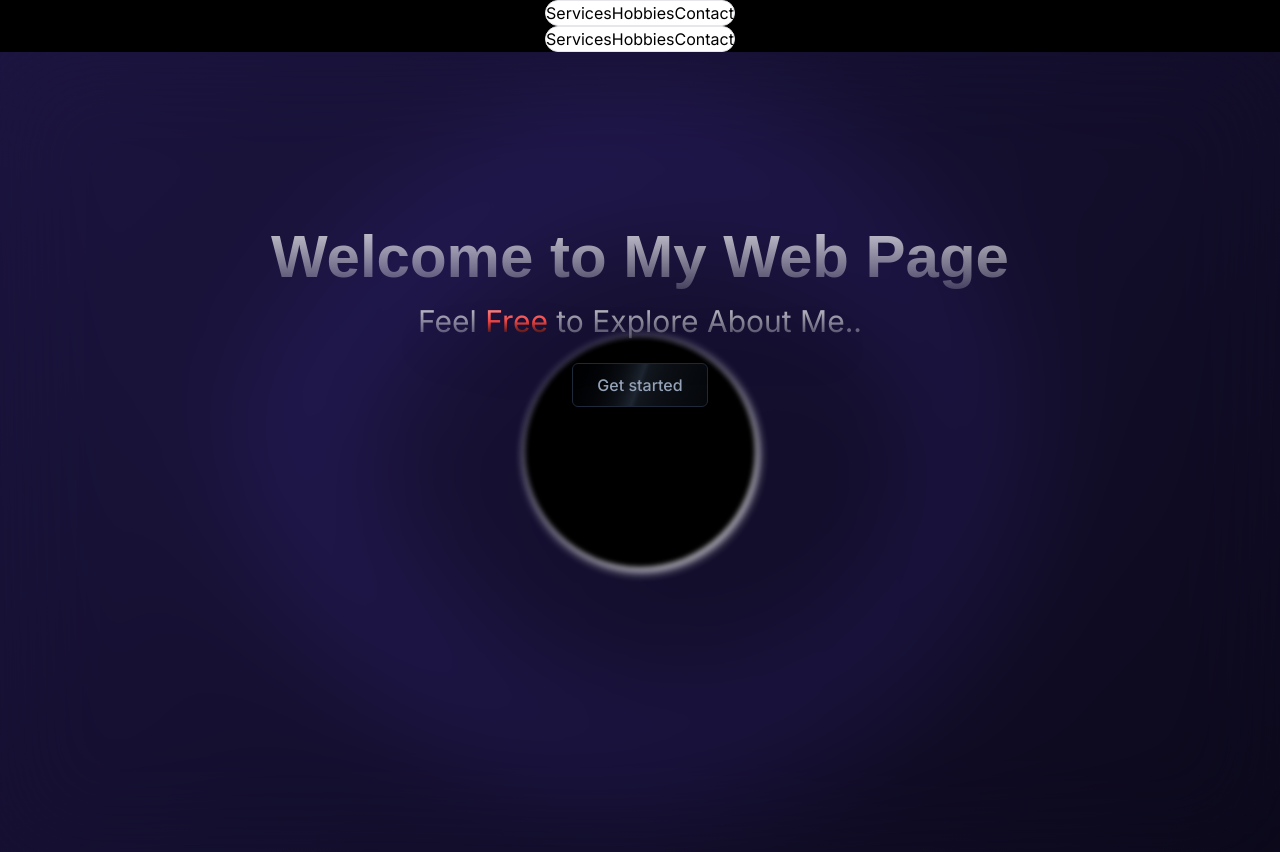
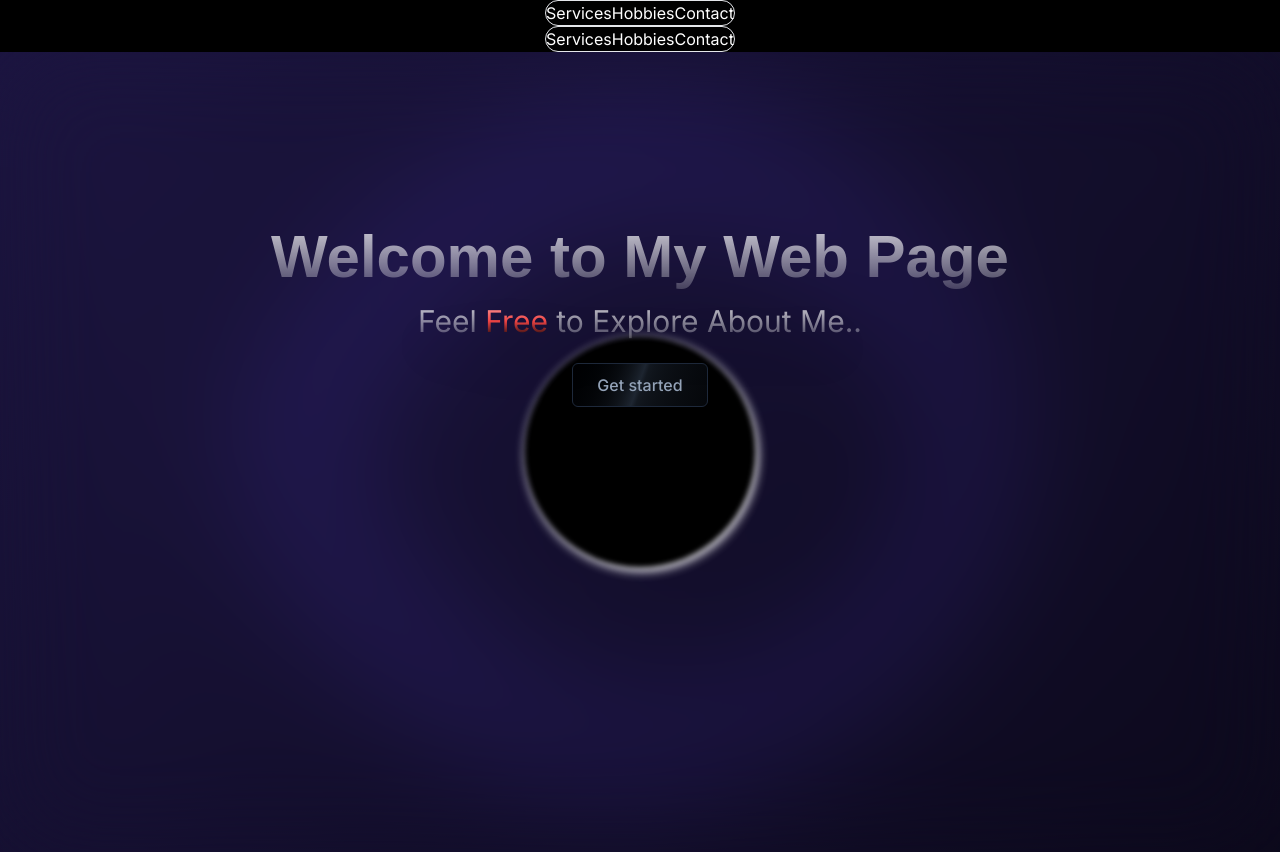
Before and after one commit to sivavarunan/my-website, a Next.js app: page / in a window 1280 px wide. Built offline with nearby package versions, Linux system fonts and the light colour scheme.

Commit message:
made navbar bg opacity

```diff
--- a/src/Components/Navbar.tsx
+++ b/src/Components/Navbar.tsx
@@ -16,7 +16,7 @@ function Navbar({ className }: { className?: string }) {
   const [active, setActive] = useState<string | null>(null);
 
   return (
-    <nav className={cn("fixed top-10 inset-x-0 max-w-2xl mx-auto z-50 shadow-lg", className)}>
+    <nav className={cn("fixed top-10 inset-x-0 max-w-2xl mx-auto z-50 bg-transparent", className)}>
       <Menu setActive={setActive}>
         <div className="flex items-center justify-between">
           <HoveredLink href="/">
--- a/src/Components/navbar-menu.tsx
+++ b/src/Components/navbar-menu.tsx
@@ -28,7 +28,7 @@ export const MenuItem = ({
     <div onMouseEnter={() => setActive(item)} className="relative ">
       <motion.p
         transition={{ duration: 0.3 }}
-        className="cursor-pointer text-black hover:opacity-[0.9] dark:text-white"
+        className="cursor-pointer  hover:opacity-[0.9] text-white"
       >
         {item}
       </motion.p>
@@ -39,8 +39,12 @@ export const MenuItem = ({
           transition={transition}
         >
           {active === item && (
-            <div className="absolute top-[calc(100%_+_1.2rem)] left-1/2 transform -translate-x-1/2 pt-4">
+            <div
+             className="absolute top-[calc(100%_+_1.2rem)] left-1/2 transform -translate-x-1/2 pt-4">
               <motion.div
+              style={{
+                background: 'linear-gradient(90deg, rgba(0, 0, 0, 0.5), rgba(0, 0, 0, 0.8))'
+              }}
                 transition={transition}
                 layoutId="active" // layoutId ensures smooth animation
                 className="bg-white dark:bg-black backdrop-blur-sm rounded-2xl overflow-hidden border border-black/[0.2] dark:border-white/[0.2] shadow-xl"
@@ -68,9 +72,11 @@ export const Menu = ({
   children: React.ReactNode;
 }) => {
   return (
-    <nav
+    <nav style={{
+      background: 'linear-gradient(90deg, rgba(0, 0, 0, 0.5), rgba(0, 0, 0, 0.5))'
+    }}
       onMouseLeave={() => setActive(null)} // resets the state
-      className="relative rounded-full border border-transparent dark:bg-black dark:border-white/[0.2] bg-white shadow-input flex justify-center space-x-4 px-8 py-6 "
+      className="relative rounded-full border border-transparent  dark:border-white/[0.2]  shadow-input flex justify-center space-x-4 px-8 py-6 "
     >
       {children}
     </nav>
@@ -98,10 +104,10 @@ export const ProductItem = ({
         className="flex-shrink-0 rounded-md shadow-2xl"
       />
       <div>
-        <h4 className="text-xl font-bold mb-1 text-black dark:text-white group-hover:text-red-400">
+        <h4 className="text-xl font-bold mb-1  text-white group-hover:text-red-400">
           {title}
         </h4>
-        <p className="text-neutral-700 text-sm max-w-[10rem] dark:text-neutral-300 group-hover:text-red-400">
+        <p className=" text-sm max-w-[10rem] text-neutral-300 group-hover:text-red-400">
           {description}
         </p>
       </div>
@@ -114,7 +120,7 @@ export const HoveredLink = ({ children, ...rest }: any) => {
   return (
     <Link
       {...rest}
-      className="text-neutral-700 dark:text-neutral-200 hover:text-red-400 "
+      className="text-neutral-200  hover:text-red-400 "
     >
       {children}
     </Link>
```
